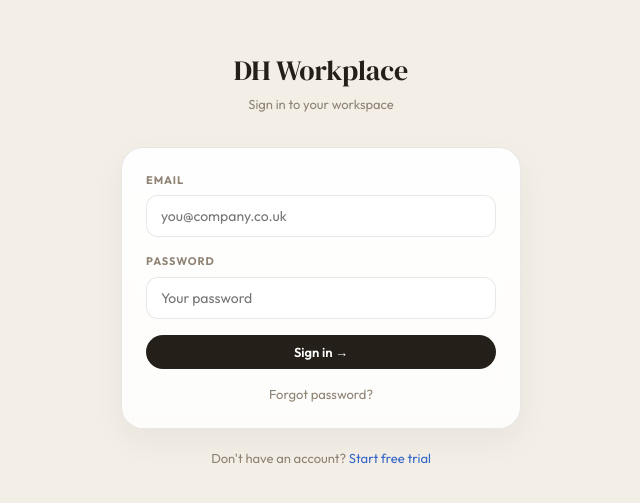
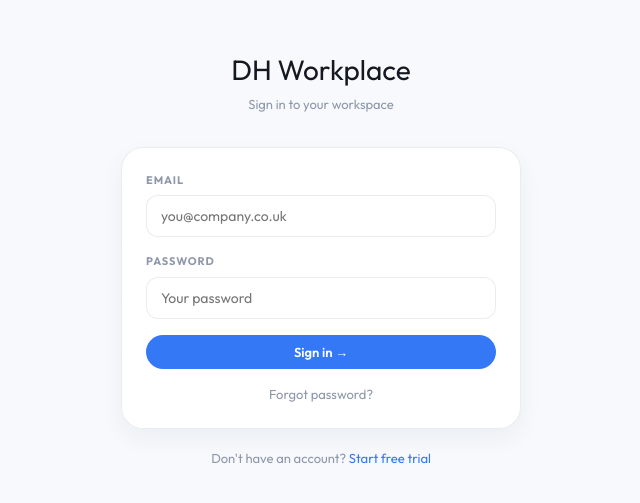
Before and after one commit to dhwebservices/dh-workplace, a React (Vite) app: page /signin in a window 1280 px wide. Shown: the part 141-644 px from the top of the page, without its empty margins (319-959 px from the left). Built offline with nearby package versions, Linux system fonts and the light colour scheme; no server answers.

Commit message:
Align app UI with DH Website Services branding

```diff
--- a/src/components/layout/AppShell.jsx
+++ b/src/components/layout/AppShell.jsx
@@ -171,7 +171,7 @@ export default function AppShell({ superAdmin = false }) {
     <div className="app-shell">
       <aside className="sidebar">
         <div className="sidebar-brand">
-          <div className="brand-kicker">{superAdmin ? 'Platform console' : 'Executive workspace'}</div>
+          <div className="brand-kicker">{superAdmin ? 'Platform console' : 'DH Website Services'}</div>
           <div style={{ fontFamily: 'var(--font-display)', fontSize: 24, color: 'var(--text)', lineHeight: 1.05 }}>DH Workplace</div>
           {tenant && !superAdmin && (
             <>
@@ -184,7 +184,7 @@ export default function AppShell({ superAdmin = false }) {
               </div>
             </>
           )}
-          {superAdmin && <div style={{ fontSize: 11, color: 'var(--gold)', marginTop: 6, fontWeight: 700, letterSpacing: '0.08em' }}>SUPER ADMIN</div>}
+          {superAdmin && <div style={{ fontSize: 11, color: 'var(--blue)', marginTop: 6, fontWeight: 700, letterSpacing: '0.08em' }}>SUPER ADMIN</div>}
         </div>
 
         {!superAdmin && isTrial && (
--- a/src/styles/global.css
+++ b/src/styles/global.css
@@ -2,38 +2,38 @@
 
 :root {
   --font-sans: 'Outfit', sans-serif;
-  --font-display: 'DM Serif Display', serif;
+  --font-display: 'Outfit', sans-serif;
   --font-mono: 'JetBrains Mono', monospace;
 
-  --bg: #f3efe7;
-  --bg-strong: #ebe4d7;
-  --surface: rgba(255,255,255,0.82);
-  --surface-strong: rgba(255,255,255,0.96);
-  --surface-muted: rgba(255,250,242,0.7);
-  --sidebar-bg: #f7f2e8;
-  --sidebar-border: rgba(39, 36, 31, 0.09);
-  --border: rgba(39, 36, 31, 0.1);
-  --border-strong: rgba(39, 36, 31, 0.16);
-  --border2: rgba(39, 36, 31, 0.06);
-  --text: #241f18;
-  --sub: #5e554a;
-  --faint: #8f8374;
-  --shadow: 0 20px 60px rgba(44, 31, 14, 0.08);
-  --shadow-soft: 0 12px 30px rgba(44, 31, 14, 0.05);
+  --bg: #f7f9fc;
+  --bg-strong: #eef3fb;
+  --surface: rgba(255,255,255,0.84);
+  --surface-strong: rgba(255,255,255,0.98);
+  --surface-muted: rgba(248,251,255,0.82);
+  --sidebar-bg: #ffffff;
+  --sidebar-border: rgba(15, 23, 42, 0.08);
+  --border: rgba(15, 23, 42, 0.08);
+  --border-strong: rgba(15, 23, 42, 0.14);
+  --border2: rgba(15, 23, 42, 0.05);
+  --text: #141821;
+  --sub: #5f6b84;
+  --faint: #8e98aa;
+  --shadow: 0 18px 44px rgba(24, 39, 75, 0.08);
+  --shadow-soft: 0 10px 24px rgba(24, 39, 75, 0.05);
 
-  --gold: #b9963f;
-  --gold-soft: rgba(185,150,63,0.13);
-  --gold-border: rgba(185,150,63,0.26);
-  --blue: #3567c8;
-  --blue-soft: rgba(53,103,200,0.12);
-  --blue-border: rgba(53,103,200,0.22);
-  --green: #2d8a61;
-  --green-soft: rgba(45,138,97,0.12);
-  --red: #cc5d3d;
-  --red-soft: rgba(204,93,61,0.12);
-  --amber: #c8882f;
-  --amber-soft: rgba(200,136,47,0.12);
-  --ink-soft: rgba(36,31,24,0.05);
+  --gold: #3478f6;
+  --gold-soft: rgba(52,120,246,0.12);
+  --gold-border: rgba(52,120,246,0.22);
+  --blue: #3478f6;
+  --blue-soft: rgba(52,120,246,0.1);
+  --blue-border: rgba(52,120,246,0.2);
+  --green: #24a06b;
+  --green-soft: rgba(36,160,107,0.12);
+  --red: #de5b4d;
+  --red-soft: rgba(222,91,77,0.12);
+  --amber: #c89a2d;
+  --amber-soft: rgba(200,154,45,0.12);
+  --ink-soft: rgba(15,23,42,0.04);
 
   --sidebar-w: 280px;
   --header-h: 82px;
@@ -46,9 +46,9 @@ html { background: var(--bg); }
 body {
   font-family: var(--font-sans);
   background:
-    radial-gradient(circle at top left, rgba(185,150,63,0.12), transparent 28%),
-    radial-gradient(circle at top right, rgba(53,103,200,0.08), transparent 24%),
-    linear-gradient(180deg, #f9f6ef 0%, var(--bg) 44%, #efe7d8 100%);
+    radial-gradient(circle at top left, rgba(52,120,246,0.08), transparent 28%),
+    radial-gradient(circle at top right, rgba(52,120,246,0.05), transparent 22%),
+    linear-gradient(180deg, #ffffff 0%, var(--bg) 36%, #f4f7fc 100%);
   color: var(--text);
   -webkit-font-smoothing: antialiased;
   line-height: 1.5;
@@ -63,9 +63,7 @@ a { color: inherit; }
 
 .sidebar {
   width: var(--sidebar-w);
-  background:
-    linear-gradient(180deg, rgba(255,255,255,0.65), rgba(255,255,255,0.2)),
-    var(--sidebar-bg);
+  background: rgba(255,255,255,0.88);
   border-right: 1px solid var(--sidebar-border);
   display: flex;
   flex-direction: column;
@@ -81,7 +79,7 @@ a { color: inherit; }
 .sidebar-brand {
   padding: 26px 20px 18px;
   border-bottom: 1px solid var(--sidebar-border);
-  background: linear-gradient(180deg, rgba(185,150,63,0.08), rgba(255,255,255,0));
+  background: linear-gradient(180deg, rgba(52,120,246,0.04), rgba(255,255,255,0));
 }
 
 .brand-kicker {
@@ -89,7 +87,7 @@ a { color: inherit; }
   font-weight: 700;
   letter-spacing: 0.12em;
   text-transform: uppercase;
-  color: var(--gold);
+  color: var(--blue);
   margin-bottom: 8px;
 }
 
@@ -119,15 +117,15 @@ a { color: inherit; }
 }
 
 .sidebar-callout {
-  background: linear-gradient(180deg, rgba(200,136,47,0.12), rgba(200,136,47,0.05));
-  border: 1px solid rgba(200,136,47,0.22);
+  background: linear-gradient(180deg, rgba(52,120,246,0.08), rgba(52,120,246,0.03));
+  border: 1px solid rgba(52,120,246,0.16);
 }
 
 .sidebar-callout-link {
   margin-top: 10px;
   background: none;
   border: none;
-  color: var(--amber);
+  color: var(--blue);
   padding: 0;
   cursor: pointer;
   font-size: 12px;
@@ -135,8 +133,8 @@ a { color: inherit; }
 }
 
 .sidebar-upgrade {
-  background: linear-gradient(180deg, rgba(185,150,63,0.14), rgba(185,150,63,0.05));
-  border: 1px solid var(--gold-border);
+  background: linear-gradient(180deg, rgba(52,120,246,0.08), rgba(52,120,246,0.03));
+  border: 1px solid var(--blue-border);
 }
 
 .sidebar-upgrade-title {
@@ -191,14 +189,15 @@ a { color: inherit; }
   font-weight: 700;
   letter-spacing: 0.1em;
   text-transform: uppercase;
-  color: var(--gold);
+  color: var(--blue);
 }
 
 .topbar-title {
   font-family: var(--font-display);
-  font-size: 38px;
-  line-height: 0.95;
-  letter-spacing: -0.04em;
+  font-size: 34px;
+  line-height: 1;
+  letter-spacing: -0.03em;
+  font-weight: 700;
 }
 
 .topbar-sub {
@@ -221,7 +220,7 @@ a { color: inherit; }
   padding: 10px 14px;
   border-radius: 999px;
   border: 1px solid var(--border);
-  background: rgba(255,255,255,0.6);
+  background: rgba(255,255,255,0.9);
   backdrop-filter: blur(12px);
 }
 
@@ -273,8 +272,8 @@ a { color: inherit; }
   gap: 8px;
   padding: 10px 16px;
   border-radius: 999px;
-  border: 1px solid var(--gold-border);
-  background: linear-gradient(180deg, rgba(185,150,63,0.16), rgba(185,150,63,0.05));
+  border: 1px solid var(--blue-border);
+  background: linear-gradient(180deg, rgba(52,120,246,0.12), rgba(52,120,246,0.04));
   color: var(--text);
   cursor: pointer;
   font-size: 12px;
@@ -282,7 +281,7 @@ a { color: inherit; }
 }
 
 .workspace-chip-arrow {
-  color: var(--gold);
+  color: var(--blue);
   font-size: 11px;
   letter-spacing: 0.04em;
   text-transform: uppercase;
@@ -444,10 +443,10 @@ a { color: inherit; }
 
 .page-title {
   font-family: var(--font-display);
-  font-size: 34px;
-  font-weight: 400;
+  font-size: 32px;
+  font-weight: 700;
   letter-spacing: -0.03em;
-  line-height: 0.96;
+  line-height: 1;
 }
 
 .page-sub {
@@ -457,7 +456,7 @@ a { color: inherit; }
 }
 
 .card {
-  background: linear-gradient(180deg, rgba(255,255,255,0.94), rgba(255,255,255,0.82));
+  background: linear-gradient(180deg, rgba(255,255,255,0.98), rgba(255,255,255,0.9));
   border: 1px solid var(--border);
   border-radius: var(--radius-lg);
   box-shadow: var(--shadow-soft);
@@ -470,9 +469,10 @@ a { color: inherit; }
 
 .panel-title {
   font-family: var(--font-display);
-  font-size: 24px;
-  line-height: 1;
+  font-size: 22px;
+  line-height: 1.1;
   letter-spacing: -0.03em;
+  font-weight: 700;
 }
 
 .panel-sub {
@@ -492,7 +492,7 @@ a { color: inherit; }
   border-radius: 26px;
   border: 1px solid var(--border);
   background:
-    linear-gradient(135deg, rgba(255,255,255,0.98), rgba(250,245,236,0.9)),
+    linear-gradient(135deg, rgba(255,255,255,0.98), rgba(247,250,255,0.92)),
     var(--surface-strong);
   box-shadow: var(--shadow);
 }
@@ -503,17 +503,18 @@ a { color: inherit; }
   font-size: 11px;
   text-transform: uppercase;
   letter-spacing: 0.1em;
-  color: var(--gold);
+  color: var(--blue);
   font-weight: 700;
   margin-bottom: 12px;
 }
 
 .hero-title {
   font-family: var(--font-display);
-  font-size: 40px;
-  line-height: 0.96;
+  font-size: 34px;
+  line-height: 1;
   letter-spacing: -0.04em;
   margin-bottom: 12px;
+  font-weight: 700;
 }
 
 .hero-copy {
@@ -547,7 +548,7 @@ a { color: inherit; }
 .hero-list-item {
   padding: 12px 14px;
   border-radius: 14px;
-  background: rgba(255,255,255,0.74);
+  background: rgba(255,255,255,0.86);
   border: 1px solid var(--border2);
 }
 
@@ -587,7 +588,7 @@ a { color: inherit; }
 }
 
 .stat-card {
-  background: linear-gradient(180deg, rgba(255,255,255,0.96), rgba(255,249,238,0.88));
+  background: linear-gradient(180deg, rgba(255,255,255,0.98), rgba(250,252,255,0.94));
   border: 1px solid var(--border);
   border-radius: 20px;
   padding: 20px;
@@ -597,8 +598,8 @@ a { color: inherit; }
 
 .stat-val {
   font-family: var(--font-display);
-  font-size: 36px;
-  font-weight: 400;
+  font-size: 34px;
+  font-weight: 700;
   line-height: 0.95;
   color: var(--text);
 }
@@ -623,7 +624,7 @@ a { color: inherit; }
   padding: 8px 12px;
   border-radius: 999px;
   border: 1px solid var(--border);
-  background: rgba(255,255,255,0.75);
+  background: rgba(255,255,255,0.94);
   font-size: 12px;
   color: var(--sub);
 }
@@ -649,7 +650,7 @@ a { color: inherit; }
 .detail-card {
   padding: 16px;
   border-radius: 16px;
-  background: rgba(255,255,255,0.72);
+  background: rgba(255,255,255,0.9);
   border: 1px solid var(--border2);
 }
 
@@ -682,7 +683,7 @@ a { color: inherit; }
 .kpi-cell {
   padding: 14px 16px;
   border-radius: 16px;
-  background: rgba(255,255,255,0.74);
+  background: rgba(255,255,255,0.9);
   border: 1px solid var(--border2);
 }
 
@@ -766,6 +767,7 @@ a { color: inherit; }
 }
 
 .btn-primary { background: var(--text); color: #fff; }
+.btn-primary { background: var(--blue); }
 .btn-primary:hover { transform: translateY(-1px); opacity: 0.92; }
 
 .btn-outline {
@@ -978,9 +980,9 @@ a { color: inherit; }
 }
 
 .nav-item.active {
-  background: linear-gradient(180deg, rgba(53,103,200,0.12), rgba(53,103,200,0.07));
+  background: linear-gradient(180deg, rgba(52,120,246,0.12), rgba(52,120,246,0.06));
   color: var(--text);
-  box-shadow: inset 0 0 0 1px rgba(53,103,200,0.16);
+  box-shadow: inset 0 0 0 1px rgba(52,120,246,0.16);
 }
 
 .modal-overlay {
```
